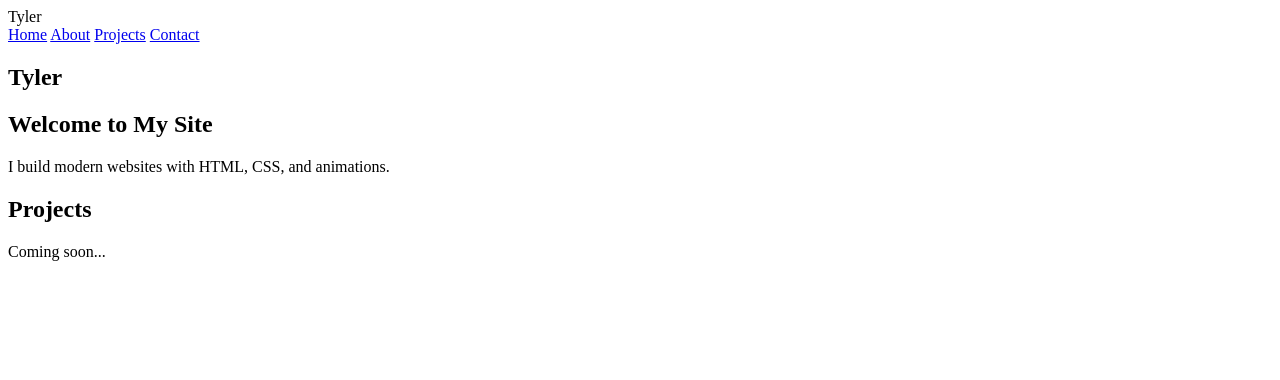
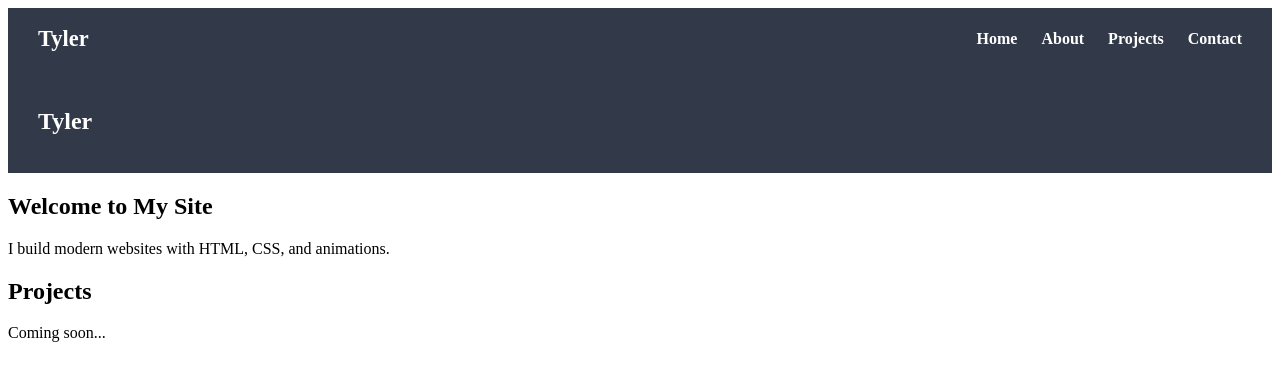
Before and after one commit to tyler5239/animation-testing-, a plain HTML site: page index.html in a window 1280 px wide. Drawn offline with Linux system fonts and the light colour scheme.

Commit message:
Update style.css

```diff
--- a/style.css
+++ b/style.css
@@ -10,3 +10,32 @@
     transform: translateY(0);
   }
 }
+
+.navbar {
+  display: flex;
+  justify-content: space-between;
+  align-items: center;
+  padding: 18px 30px;
+  background-color: rgba(15, 23, 42, 0.85);
+  color: white;
+  position: sticky;
+  top: 0;
+  backdrop-filter: blur(8px);
+}
+
+.nav-logo {
+  font-size: 1.4em;
+  font-weight: bold;
+}
+
+.nav-links a {
+  color: white;
+  text-decoration: none;
+  margin-left: 20px;
+  font-weight: 600;
+  transition: 0.25s;
+}
+
+.nav-links a:hover {
+  color: #ffd166;
+}
```
